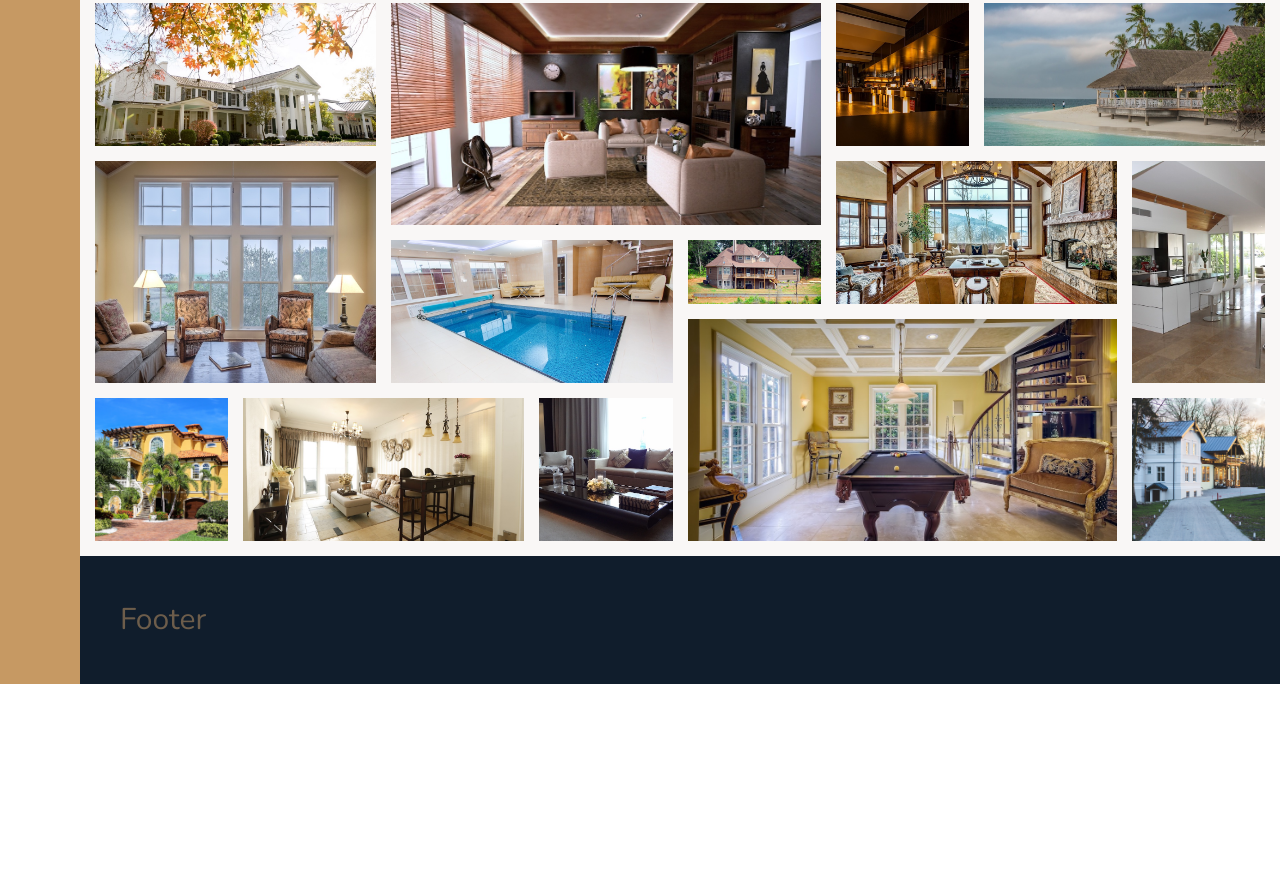
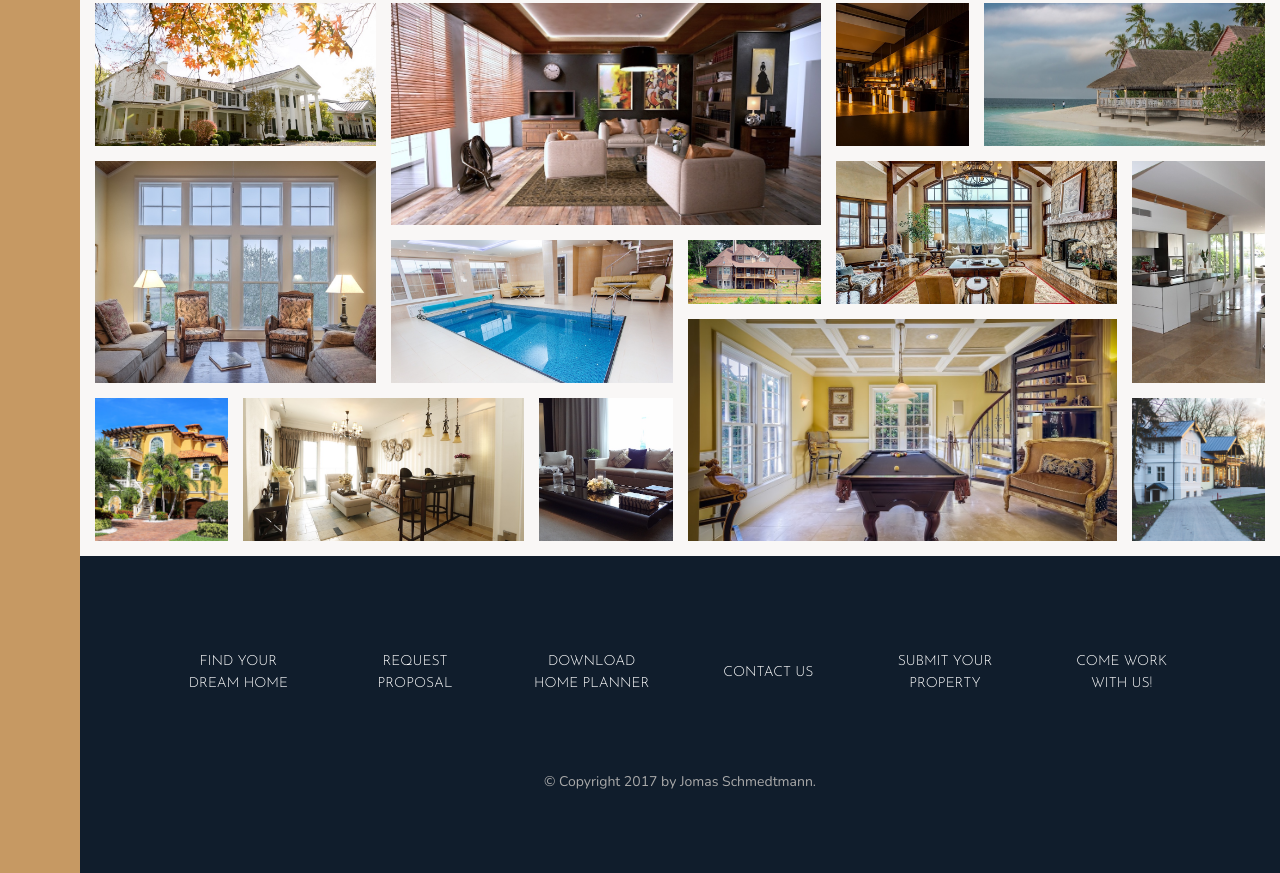
Before and after one commit to lucasaleixo/nexter, a website: page index.html in a window 1280 px wide. Shown: the part 3310-4183 px from the top of the page. Before the commit the page ends 3994 px from the top, so only its background shows below. Drawn offline with nearby package versions, Linux system fonts and the light colour scheme; files that its build step writes are made by us from their sources.

Commit message:
footer section ok

```diff
--- a/index.html
+++ b/index.html
@@ -316,7 +316,17 @@
         </section>
 
         <footer class="footer">
-            Footer
+            <ul class="nav">
+                <li class="nav__item"><a href="#" class="nav__link">Find your dream home</a></li>
+                <li class="nav__item"><a href="#" class="nav__link">Request proposal</a></li>
+                <li class="nav__item"><a href="#" class="nav__link">Download home planner</a></li>
+                <li class="nav__item"><a href="#" class="nav__link">Contact us</a></li>
+                <li class="nav__item"><a href="#" class="nav__link">Submit your property</a></li>
+                <li class="nav__item"><a href="#" class="nav__link">Come work with us!</a></li>
+            </ul>
+            <p class="copyright">
+                &copy; Copyright 2017 by Jomas Schmedtmann.
+            </p>
         </footer>
     </body>
 </html>
--- a/sass/_footer.scss
+++ b/sass/_footer.scss
@@ -1,4 +1,43 @@
 .footer {
   background-color: $color-secondary;
   grid-column: full-start / full-end;
+  padding: 8rem;
 }
+
+.nav {
+  list-style: none;
+
+  display: grid;
+  grid-template-columns: repeat(auto-fit, minmax(15rem, 1fr));
+  grid-gap: 2rem;
+  align-items: center;
+
+  &__link:link,
+  &__link:visited {
+    font-size: 1.4rem;
+    color: #fff;
+    text-decoration: none;
+    font-family: $font-display;
+    text-transform: uppercase;
+    text-align: center;
+    padding: 1.5rem;
+    display: block;
+    transition: all .2s ;
+  }
+
+  &__link:hover,
+  &__link:active {
+    background-color: rgba(#fff, .05);
+    transform: translateY(-3px);
+  }
+}
+
+.copyright {
+  font-size: 1.4rem;
+  color: $color-grey-light-2;
+  margin-top: 6rem;
+  margin-right: auto;
+  margin-left: auto;
+  text-align: center;
+  width: 70%;
+}
```
